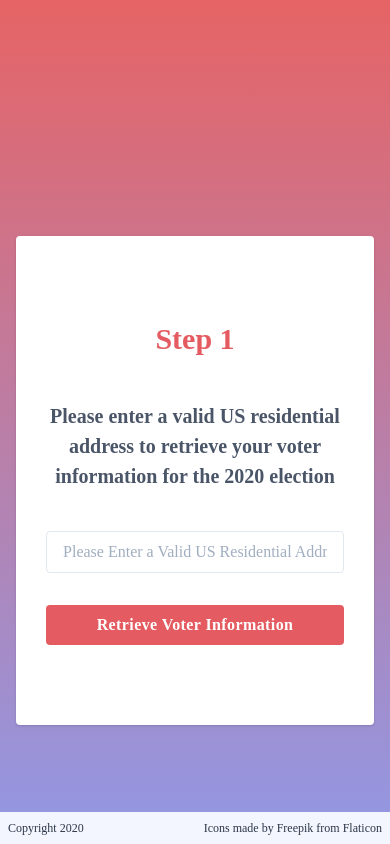
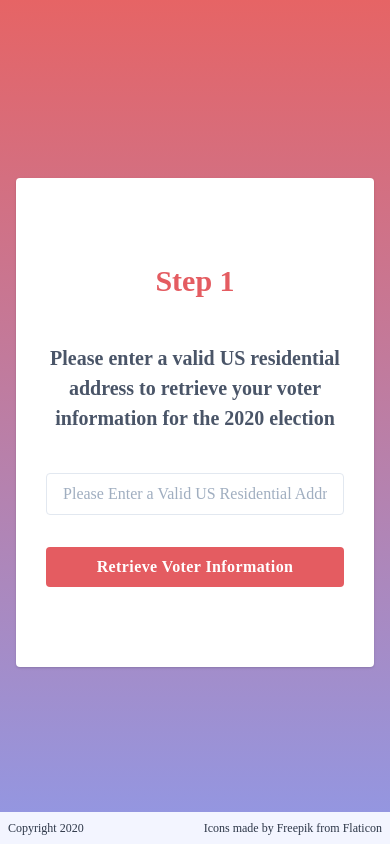
Before and after one commit to jasminetealady/voter-info, a Vue app: page / in a window 390 px wide. Built offline with nearby package versions, Linux system fonts and the light colour scheme; a web font is replaced by a local one; what @tailwindcss/custom-forms would draw is missing.

Commit message:
mobile modal fix

```diff
--- a/src/components/SearchModal.vue
+++ b/src/components/SearchModal.vue
@@ -1,5 +1,5 @@
 <template>
-  <div class="bg-white rounded shadow absolute modal w-11/12 sm:w-8/12 xl:w-5/12">
+  <div class="bg-white rounded shadow modal w-11/12 sm:w-8/12 xl:w-5/12">
     <slot />
   </div>
 </template>
--- a/src/views/Home.vue
+++ b/src/views/Home.vue
@@ -1,5 +1,5 @@
 <template>
-  <div class="w-full flex justify-center gradient min-h-screen">
+  <div class="w-full flex items-center justify-center gradient min-h-screen">
     <SearchModal v-if="!loading">
       <div class="my-20 w-full items-center flex flex-col justify-between">
         <h3 class="text-red text-3xl mb-10 font-bold">Step 1</h3>
```
